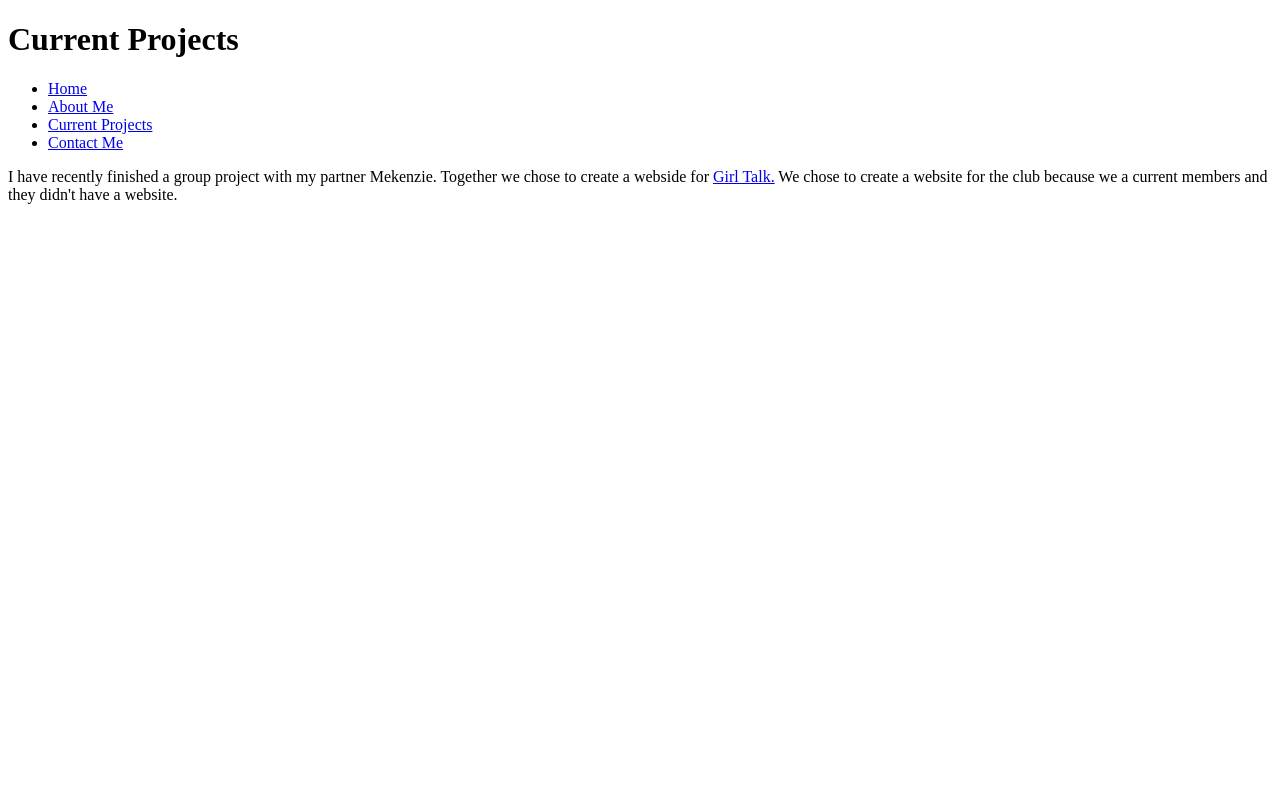
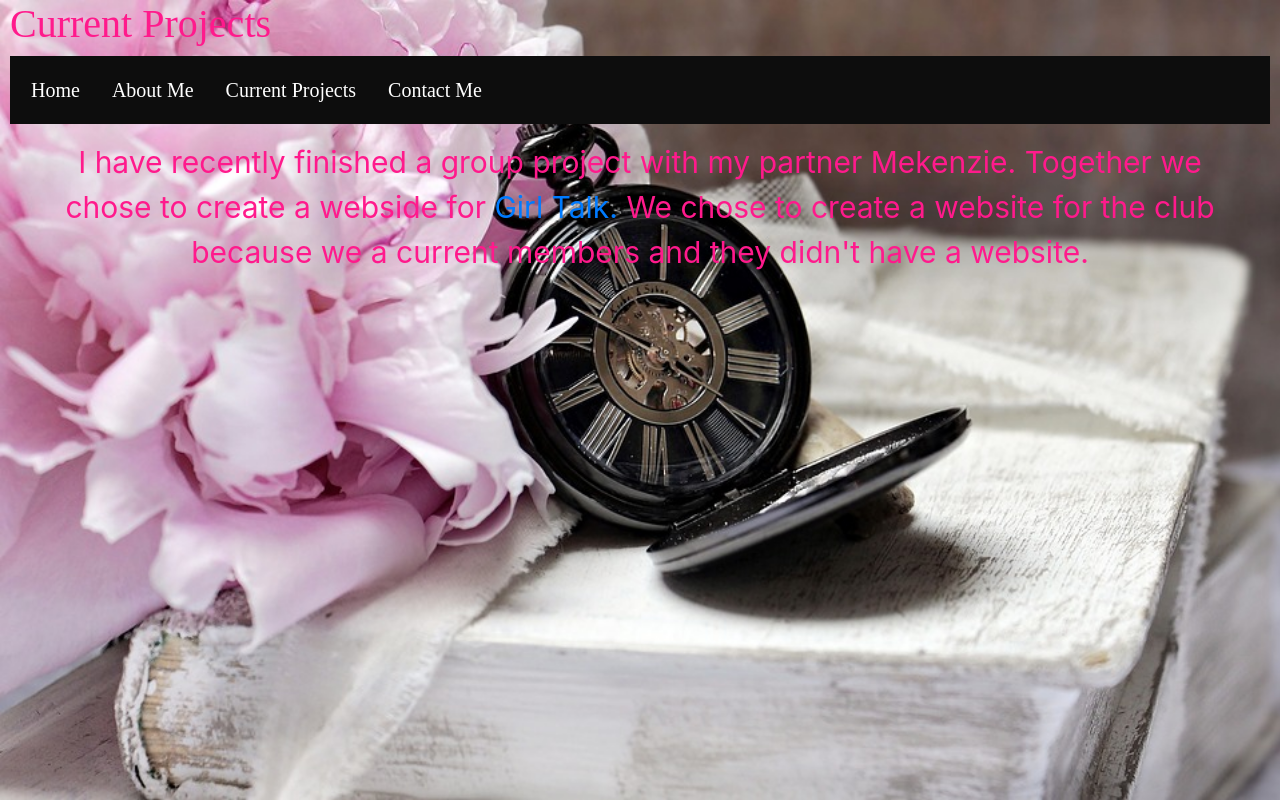
Before and after one commit to Kiaunas1/My-Portfolio, a plain HTML site: page Current Projects.html in a window 1280 px wide. Drawn offline with nearby package versions, Linux system fonts and the light colour scheme; the site is published under a folder, as on GitHub Pages, so addresses that start at the root find nothing.

Commit message:
Update Current Projects.html

```diff
--- a/Current Projects.html
+++ b/Current Projects.html
@@ -17,10 +17,10 @@
  <title>Kiauna Steele</title>
 
  <!-- Custom CSS -->
- <link href="/style.css" rel="stylesheet">
+ <link href="./style.css" rel="stylesheet">
 
  <!-- Bootstrap Core CSS -->
- <link href="/CSS/bootstrap.css" rel="stylesheet">
+ <link href="./bootstrap.css" rel="stylesheet">
 
  <!-- Custom Fonts -->
  <link href="http://fonts.googleapis.com/css?family=Lato:300,400,700,300italic,400italic,700italic" rel="/CSS/styles.css" type="text/css">
@@ -33,10 +33,10 @@
  <h1>Current Projects</h1>
 
  <ul>
-  <li><a href="/index.html">Home</a></li>
-  <li><a href="/about me.html">About Me</a></li>
-  <li><a href="/Current Projects.html">Current Projects</a></li>
-  <li><a href="/contact me.html">Contact Me</a></li>
+  <li><a href="./index.html">Home</a></li>
+  <li><a href="./about me.html">About Me</a></li>
+  <li><a href="./Current Projects.html">Current Projects</a></li>
+  <li><a href="./contact me.html">Contact Me</a></li>
  </ul>
 
 
```
